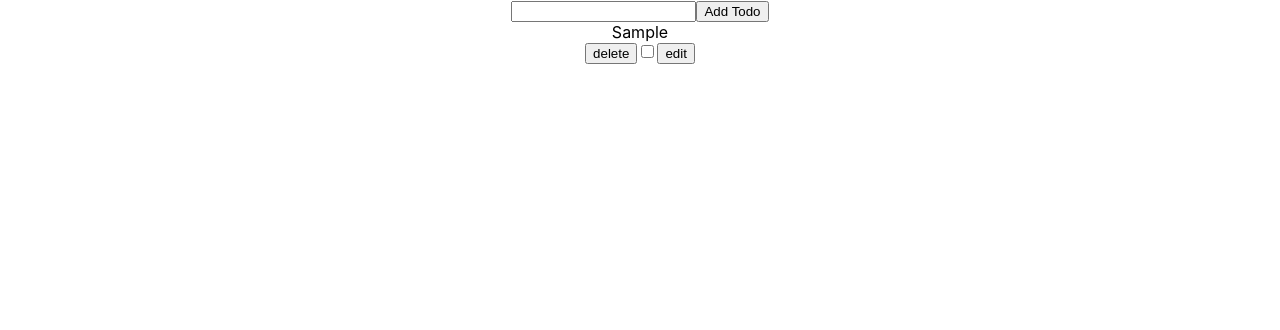
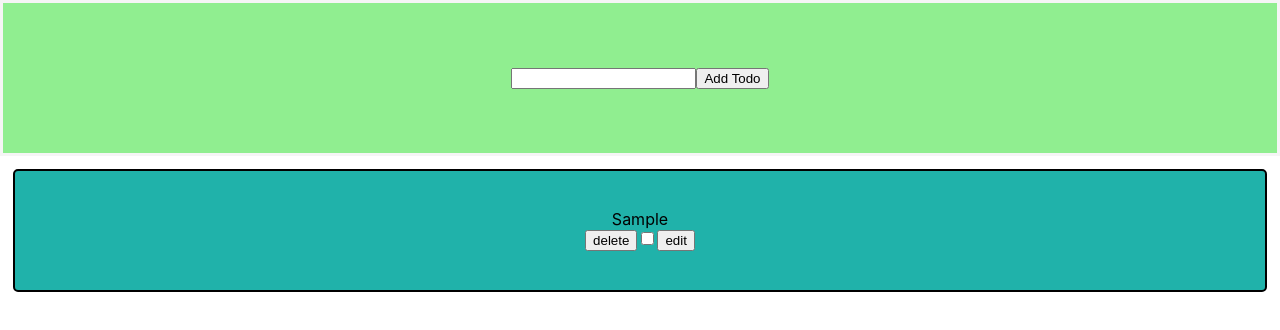
Before and after one commit to AlexJanow/todo-app-2, a React (Create React App) app: page / in a window 1280 px wide. Both pictures are taken after typing "Sample" into the empty fields and a click on the button "Add Todo". Shown: the top 330 px of the page. Built offline with nearby package versions, Linux system fonts and the light colour scheme.

Commit message:
add styling and button greying

```diff
--- a/src/App.css
+++ b/src/App.css
@@ -36,3 +36,24 @@
     transform: rotate(360deg);
   }
 }
+
+.headerForm {
+  background-color: lightgreen;
+  padding: 5%;
+  border: 3px solid whitesmoke;
+}
+
+.todoItem {
+  border: 2px solid black;
+  border-radius: 5px;
+  padding: 3%;
+  margin: 1%;
+}
+
+.done {
+  background-color: lightslategray;
+}
+
+.notDone {
+  background-color: lightseagreen;
+}
--- a/src/App.js
+++ b/src/App.js
@@ -67,6 +67,7 @@ function App() {
 
   return (
     <div className="App">
+      <div className="headerForm">
         <form onSubmit={handleSubmit}>
           <input
             type="text"
@@ -75,8 +76,14 @@ function App() {
           />
           <button type="submit">Add Todo</button>
         </form>
+      </div>
       {todos.map((todo) => (
-        <div key={todo.id}>
+        <div
+          className={`todoItem ${
+            todo.completed === false ? "notDone" : "done"
+          }`}
+          key={todo.id}
+        >
           {todoEditing === todo.id ? (
             <input
               type="text"
```
Lines whose indentation alone changed are shown as unchanged.
